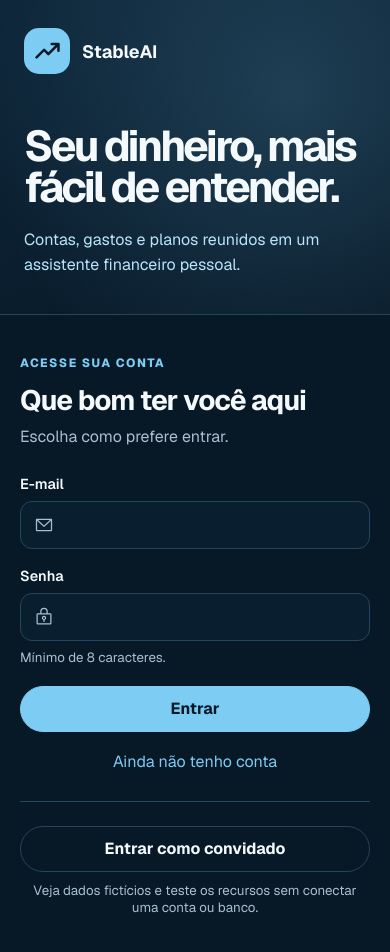
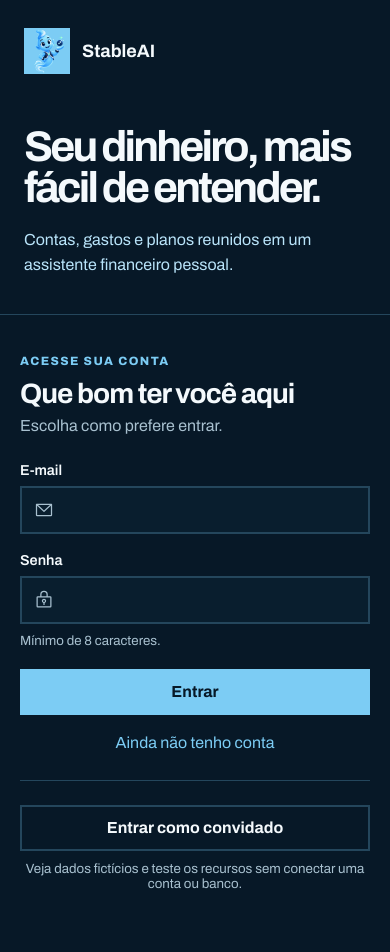
Before and after one commit to caiomldias/stableai, a Next.js app: page / in a window 390 px wide. Shown: the top 952 px of the page. Built offline with nearby package versions, Linux system fonts and the light colour scheme; no server answers; what @radix-ui/themes would draw is missing.

Commit message:
feat: apply StableAI brand system

```diff
--- a/app/globals.css
+++ b/app/globals.css
@@ -11,9 +11,12 @@
   --success: #6fd3a2;
   --danger: #ef8c92;
   --warning: #f1c77c;
-  --radius-card: 16px;
-  --radius-input: 12px;
-  --shadow: 0 16px 44px rgba(2, 16, 27, 0.28);
+  --font-brand: var(--font-archivo), system-ui, sans-serif;
+  --rule-width: 2px;
+  --radius-card: 0px;
+  --radius-input: 0px;
+  --radius-control: 0px;
+  --shadow: none;
   --safe-bottom: max(18px, env(safe-area-inset-bottom));
   --safe-top: max(18px, env(safe-area-inset-top));
 }
@@ -29,11 +32,9 @@ html {
 body {
   margin: 0;
   min-height: 100dvh;
-  background:
-    radial-gradient(circle at 90% -10%, rgba(124, 204, 244, 0.1), transparent 28rem),
-    var(--navy-950);
+  background: var(--navy-950);
   color: var(--white-cold);
-  font-family: var(--font-geist), system-ui, sans-serif;
+  font-family: var(--font-brand);
   -webkit-font-smoothing: antialiased;
 }
 
@@ -71,7 +72,7 @@ a { color: inherit; text-decoration: none; }
 .offline-card {
   max-width: 420px;
   padding: 32px;
-  border: 1px solid var(--navy-700);
+  border: var(--rule-width) solid var(--navy-700);
   border-radius: var(--radius-card);
   background: var(--navy-850);
   box-shadow: var(--shadow);
@@ -86,8 +87,8 @@ a { color: inherit; text-decoration: none; }
   align-items: center;
   justify-content: center;
   gap: 9px;
-  border: 1px solid var(--navy-700);
-  border-radius: 999px;
+  border: var(--rule-width) solid var(--navy-700);
+  border-radius: var(--radius-control);
   padding: 0 18px;
   background: var(--navy-800);
   color: var(--white-cold);
@@ -97,7 +98,7 @@ a { color: inherit; text-decoration: none; }
   white-space: nowrap;
 }
 
-.button:hover { background: #173b55; border-color: #38637f; }
+.button:hover { background: var(--navy-800); border-color: var(--baby-500); }
 .button:active { transform: scale(.98); }
 .button.primary { background: var(--baby-500); border-color: var(--baby-500); color: var(--navy-950); }
 .button.primary:hover { background: var(--baby-300); }
@@ -112,7 +113,8 @@ a { color: inherit; text-decoration: none; }
   height: 52px;
   display: grid;
   place-items: center;
-  border-radius: 16px;
+  border-radius: var(--radius-control);
+  border: var(--rule-width) solid var(--navy-700);
   background: rgba(124, 204, 244, .12);
   color: var(--baby-500);
 }
@@ -126,7 +128,7 @@ a { color: inherit; text-decoration: none; }
 .textarea {
   width: 100%;
   min-height: 48px;
-  border: 1px solid var(--navy-700);
+  border: var(--rule-width) solid var(--navy-700);
   border-radius: var(--radius-input);
   padding: 0 14px;
   background: #091e2e;
@@ -174,14 +176,13 @@ a { color: inherit; text-decoration: none; }
   display: flex;
   flex-direction: column;
   justify-content: space-between;
-  background:
-    radial-gradient(circle at 75% 30%, rgba(124, 204, 244, .18), transparent 20rem),
-    linear-gradient(155deg, var(--navy-850), var(--navy-950));
-  border-right: 1px solid var(--navy-700);
+  background: var(--navy-950);
+  border-right: var(--rule-width) solid var(--navy-700);
 }
 
 .brand-lockup { display: flex; align-items: center; gap: 12px; font-size: 1.12rem; }
-.brand-mark { width: 46px; height: 46px; display: grid; place-items: center; color: var(--navy-950); background: var(--baby-500); border-radius: 15px; }
+.brand-mark { width: 46px; height: 46px; display: grid; place-items: center; color: var(--navy-950); background: var(--baby-500); border-radius: var(--radius-control); }
+.brand-mark img { width: 100%; height: 100%; object-fit: contain; }
 .auth-intro h1 { max-width: 680px; margin: 0 0 20px; font-size: clamp(2.8rem, 6vw, 5.9rem); line-height: .96; letter-spacing: -.065em; }
 .auth-intro p { max-width: 560px; margin: 0; color: var(--baby-300); font-size: clamp(1rem, 1.7vw, 1.32rem); line-height: 1.55; }
 .trust-note { display: flex; align-items: center; gap: 10px; color: var(--text-muted); font-size: .92rem; }
@@ -202,14 +203,14 @@ a { color: inherit; text-decoration: none; }
 .auth-divider::before, .auth-divider::after { content: ""; flex: 1; height: 1px; background: var(--navy-700); }
 
 .segmented { display: grid; grid-template-columns: 1fr 1fr; gap: 4px; padding: 4px; margin-bottom: 24px; border-radius: var(--radius-input); background: #06131f; }
-.segmented button { min-height: 40px; display: flex; align-items: center; justify-content: center; gap: 8px; border: 0; border-radius: 9px; background: transparent; color: var(--text-muted); cursor: pointer; }
+.segmented button { min-height: 40px; display: flex; align-items: center; justify-content: center; gap: 8px; border: 0; border-radius: var(--radius-control); background: transparent; color: var(--text-muted); cursor: pointer; }
 .segmented button.active { background: var(--navy-800); color: var(--white-cold); }
 .auth-form { display: grid; gap: 18px; }
 .input-with-icon { position: relative; }
 .input-with-icon > svg { position: absolute; z-index: 1; top: 14px; left: 14px; color: var(--text-muted); }
 .input-with-icon .input { padding-left: 44px; }
 .code-input { font-family: var(--font-geist-mono); letter-spacing: .4em; font-size: 1.1rem; }
-.auth-message { margin: 16px 0 0; padding: 11px 13px; border-radius: 10px; background: rgba(124, 204, 244, .1); color: var(--baby-300); font-size: .88rem; }
+.auth-message { margin: 16px 0 0; padding: 11px 13px; border: var(--rule-width) solid rgba(124, 204, 244, .25); border-radius: var(--radius-control); background: rgba(124, 204, 244, .1); color: var(--baby-300); font-size: .88rem; }
 .text-button { display: block; margin: 18px auto 0; border: 0; background: transparent; color: var(--baby-500); cursor: pointer; }
 .demo-access { margin-top: 28px; padding-top: 24px; display: grid; gap: 10px; border-top: 1px solid var(--navy-700); text-align: center; color: var(--text-muted); }
 
@@ -232,15 +233,15 @@ a { color: inherit; text-decoration: none; }
   display: flex;
   flex-direction: column;
   background: rgba(7, 24, 39, .94);
-  border-right: 1px solid var(--navy-700);
-  backdrop-filter: blur(18px);
+  border-right: var(--rule-width) solid var(--navy-700);
+  backdrop-filter: none;
 }
 .sidebar .brand-lockup { padding-inline: 8px; margin-bottom: 36px; }
-.sidebar .brand-mark { width: 40px; height: 40px; border-radius: 13px; }
+.sidebar .brand-mark { width: 40px; height: 40px; border-radius: var(--radius-control); }
 .sidebar nav { display: grid; gap: 6px; }
 .sidebar nav button {
   width: 100%; min-height: 48px; display: flex; align-items: center; gap: 13px; padding: 0 14px;
-  border: 0; border-radius: 13px; background: transparent; color: var(--text-muted); font-weight: 600; cursor: pointer;
+  border: 0; border-radius: var(--radius-control); background: transparent; color: var(--text-muted); font-weight: 600; cursor: pointer;
 }
 .sidebar nav button:hover { color: var(--white-cold); background: rgba(124, 204, 244, .07); }
 .sidebar nav button.active { color: var(--navy-950); background: var(--baby-500); }
@@ -257,7 +258,7 @@ a { color: inherit; text-decoration: none; }
 .topbar {
   position: sticky; top: 0; z-index: 15; min-height: 82px; padding: 18px clamp(24px, 4vw, 56px);
   display: flex; align-items: center; justify-content: space-between; gap: 18px;
-  background: rgba(7, 24, 39, .87); border-bottom: 1px solid rgba(36, 70, 92, .8); backdrop-filter: blur(18px);
+  background: var(--navy-950); border-bottom: var(--rule-width) solid var(--navy-700); backdrop-filter: none;
 }
 .topbar-title { display: flex; align-items: center; gap: 12px; min-width: 0; }
 .topbar h1 { margin: 0; font-size: 1.32rem; letter-spacing: -.025em; }
@@ -274,9 +275,9 @@ a { color: inherit; text-decoration: none; }
 .guest-locked-panel p { max-width: 430px; margin: 0 0 8px; color: var(--text-muted); line-height: 1.5; }
 .account-action { min-height: 40px; }
 .notification-button { position: relative; }
-.notification-button > span { position: absolute; top: -3px; right: -3px; min-width: 18px; height: 18px; padding: 0 4px; display: grid; place-items: center; border: 2px solid var(--navy-950); border-radius: 999px; background: var(--baby-500); color: var(--navy-950); font: 750 .65rem var(--font-geist); }
+.notification-button > span { position: absolute; top: -3px; right: -3px; min-width: 18px; height: 18px; padding: 0 4px; display: grid; place-items: center; border: 2px solid var(--navy-950); border-radius: 999px; background: var(--baby-500); color: var(--navy-950); font: 750 .65rem var(--font-brand); }
 .view-content { width: min(1400px, 100%); margin: 0 auto; padding: 34px clamp(24px, 4vw, 56px) 64px; }
-.notice { margin: 18px clamp(24px, 4vw, 56px) 0; padding: 12px 14px; display: flex; align-items: center; justify-content: space-between; gap: 16px; border: 1px solid rgba(124, 204, 244, .32); border-radius: 12px; background: rgba(124, 204, 244, .1); color: var(--baby-300); }
+.notice { margin: 18px clamp(24px, 4vw, 56px) 0; padding: 12px 14px; display: flex; align-items: center; justify-content: space-between; gap: 16px; border: var(--rule-width) solid rgba(124, 204, 244, .32); border-radius: var(--radius-control); background: rgba(124, 204, 244, .1); color: var(--baby-300); }
 .notice button { border: 0; background: transparent; color: var(--white-cold); cursor: pointer; font-weight: 650; }
 .bottom-nav { display: none; }
 
@@ -289,7 +290,7 @@ a { color: inherit; text-decoration: none; }
 .grid-two { display: grid; grid-template-columns: minmax(0, 1.25fr) minmax(300px, .75fr); gap: 18px; }
 .grid-equal { display: grid; grid-template-columns: repeat(2, minmax(0, 1fr)); gap: 18px; }
 
-.panel { border: 1px solid var(--navy-700); border-radius: var(--radius-card); background: var(--navy-850); box-shadow: var(--shadow); }
+.panel { border: var(--rule-width) solid var(--navy-700); border-radius: var(--radius-card); background: var(--navy-850); box-shadow: var(--shadow); }
 .panel-pad { padding: 22px; }
 .panel-header { padding: 20px 22px 0; display: flex; align-items: center; justify-content: space-between; gap: 16px; }
 .panel-header h3 { margin: 0; font-size: 1rem; }
@@ -302,7 +303,7 @@ a { color: inherit; text-decoration: none; }
 .empty-state p { margin: 0 0 20px; color: var(--text-muted); line-height: 1.5; }
 
 .modal-backdrop { position: fixed; inset: 0; z-index: 80; display: grid; place-items: center; padding: 20px; background: rgba(2, 12, 20, .76); backdrop-filter: blur(8px); }
-.modal-sheet { width: min(560px, 100%); max-height: min(780px, calc(100dvh - 32px)); overflow: auto; border: 1px solid var(--navy-700); border-radius: 20px; background: var(--navy-850); box-shadow: 0 30px 90px rgba(0, 0, 0, .45); }
+.modal-sheet { width: min(560px, 100%); max-height: min(780px, calc(100dvh - 32px)); overflow: auto; border: var(--rule-width) solid var(--navy-700); border-radius: var(--radius-card); background: var(--navy-850); box-shadow: none; }
 .modal-header { position: sticky; top: 0; z-index: 1; padding: 20px 22px; display: flex; align-items: flex-start; justify-content: space-between; gap: 16px; background: rgba(13, 37, 56, .96); border-bottom: 1px solid var(--navy-700); backdrop-filter: blur(12px); }
 .modal-header h2 { margin: 0; font-size: 1.25rem; }
 .modal-header p { margin: 5px 0 0; color: var(--text-muted); font-size: .88rem; }
@@ -399,7 +400,7 @@ a { color: inherit; text-decoration: none; }
 .connection-hero { min-height: 250px; padding: 30px; display: flex; align-items: flex-end; justify-content: space-between; gap: 30px; border: 1px solid var(--navy-700); border-radius: var(--radius-card); background: radial-gradient(circle at 80% 10%, rgba(124, 204, 244, .16), transparent 20rem), var(--navy-850); }
 .connection-hero h3 { margin: 22px 0 9px; font-size: 1.6rem; letter-spacing: -.04em; }
 .connection-hero p { max-width: 620px; margin: 0; color: var(--text-muted); line-height: 1.5; }
-.pluggy-button-wrap button { min-height: 46px !important; padding: 0 18px !important; border: 1px solid var(--baby-500) !important; border-radius: 999px !important; background: var(--baby-500) !important; color: var(--navy-950) !important; font: 650 .9rem var(--font-geist) !important; }
+.pluggy-button-wrap button { min-height: 46px !important; padding: 0 18px !important; border: var(--rule-width) solid var(--baby-500) !important; border-radius: var(--radius-control) !important; background: var(--baby-500) !important; color: var(--navy-950) !important; font: 650 .9rem var(--font-brand) !important; }
 .spin { animation: spin .8s linear infinite; }
 .settings-grid { display: grid; grid-template-columns: 1fr 1fr; gap: 18px; }
 .settings-grid h3 { margin: 0; }
@@ -708,3 +709,110 @@ a { color: inherit; text-decoration: none; }
   .transaction-copy > small span { display: none; }
   .period-total { display: none; }
 }
+
+/* StableAI brand application
+   Structural surfaces are intentionally square and flat. Pills remain reserved
+   for status badges and circular controls so the hierarchy stays legible. */
+.sidebar,
+.topbar,
+.modal-header,
+.bottom-nav {
+  background: var(--navy-950);
+}
+
+.sidebar-foot,
+.modal-header,
+.bottom-nav,
+.profile-divider,
+.demo-access {
+  border-color: var(--navy-700);
+}
+
+.panel,
+.modal-sheet,
+.offline-card,
+.module-summary,
+.connection-hero,
+.investment-note,
+.investment-list,
+.vault-card,
+.goal-row,
+.wish-card,
+.assistant-chat,
+.welcome-block,
+.account-card,
+.charge-box {
+  border-radius: 0;
+  box-shadow: none;
+}
+
+.modal-header {
+  border-bottom-width: var(--rule-width);
+  backdrop-filter: none;
+}
+
+.module-summary,
+.connection-hero,
+.investment-note,
+.welcome-block {
+  background: var(--navy-850);
+}
+
+.account-card {
+  background: var(--navy-800);
+}
+
+.button,
+.button.social,
+.input,
+.select,
+.textarea,
+.profile-photo-picker,
+.tab-bar,
+.tab-bar button,
+.goal-actions button,
+.search-box input,
+.original-data,
+.disconnect-options > button,
+.install-guide {
+  border-radius: 0;
+}
+
+.button,
+.input,
+.select,
+.textarea,
+.profile-photo-picker,
+.search-box input,
+.disconnect-options > button {
+  border-width: var(--rule-width);
+}
+
+.tab-bar,
+.segmented {
+  border: var(--rule-width) solid var(--navy-700);
+}
+
+.tab-bar button.active,
+.segmented button.active {
+  background: var(--navy-800);
+  box-shadow: inset 0 -2px 0 var(--baby-500);
+}
+
+.section-heading-row,
+.section-heading,
+.page-heading {
+  border-bottom: var(--rule-width) solid var(--navy-700);
+  padding-bottom: 12px;
+}
+
+.row-icon,
+.goal-visual,
+.assistant-symbol {
+  border-radius: 0;
+  border: var(--rule-width) solid var(--navy-700);
+}
+
+.assistant-card {
+  border-radius: 0;
+}
--- a/app/layout.tsx
+++ b/app/layout.tsx
@@ -1,12 +1,17 @@
 import type { Metadata, Viewport } from "next";
 import { connection } from "next/server";
-import { Geist, Geist_Mono } from "next/font/google";
+import { Archivo, Geist_Mono } from "next/font/google";
 import { Theme } from "@radix-ui/themes";
 import "@radix-ui/themes/styles.css";
 import "./globals.css";
 import { ServiceWorkerRegistration } from "@/components/service-worker-registration";
 
-const geist = Geist({ variable: "--font-geist", subsets: ["latin"] });
+const archivo = Archivo({
+  variable: "--font-archivo",
+  subsets: ["latin"],
+  weight: "variable",
+  display: "swap",
+});
 const geistMono = Geist_Mono({ variable: "--font-geist-mono", subsets: ["latin"] });
 
 export const metadata: Metadata = {
@@ -39,9 +44,9 @@ export const viewport: Viewport = {
 export default async function RootLayout({ children }: Readonly<{ children: React.ReactNode }>) {
   await connection();
   return (
-    <html lang="pt-BR" className={`${geist.variable} ${geistMono.variable}`} data-theme="dark">
+    <html lang="pt-BR" className={`${archivo.variable} ${geistMono.variable}`} data-theme="dark">
       <body>
-        <Theme appearance="dark" accentColor="blue" grayColor="slate" radius="large" scaling="100%">
+        <Theme appearance="dark" accentColor="blue" grayColor="slate" radius="none" scaling="100%">
           {children}
         </Theme>
         <ServiceWorkerRegistration />
--- a/components/auth-screen.tsx
+++ b/components/auth-screen.tsx
@@ -1,6 +1,7 @@
 "use client";
 
 import { FormEvent, useEffect, useState } from "react";
+import Image from "next/image";
 import {
   DeviceMobile,
   EnvelopeSimple,
@@ -8,7 +9,6 @@ import {
   GoogleLogo,
   LockKey,
   ShieldCheck,
-  TrendUp,
 } from "@phosphor-icons/react";
 import { getSupabaseBrowser, isSupabaseConfigured } from "@/lib/supabase-browser";
 
@@ -82,7 +82,7 @@ export function AuthScreen({ onDemo }: { onDemo: () => void }) {
     <main className="auth-page">
       <section className="auth-intro" aria-label="Apresentação">
         <div className="brand-lockup">
-          <span className="brand-mark"><TrendUp size={27} weight="bold" /></span>
+          <span className="brand-mark"><Image src="/stableai-genie.png" alt="" width={46} height={46} priority unoptimized /></span>
           <strong>StableAI</strong>
         </div>
         <div>
--- a/components/finance-app.tsx
+++ b/components/finance-app.tsx
@@ -1,6 +1,7 @@
 "use client";
 
 import { useCallback, useEffect, useMemo, useState } from "react";
+import Image from "next/image";
 import type { Session } from "@supabase/supabase-js";
 import { useRouter } from "next/navigation";
 import {
@@ -13,7 +14,6 @@ import {
   PiggyBank,
   Receipt,
   SignOut,
-  Sparkle,
 } from "@phosphor-icons/react";
 import { Modal } from "@/components/ui/modal";
 import { ProfileSettings, UserAvatar } from "@/components/profile-settings";
@@ -159,7 +159,7 @@ export function FinanceApp({
   return (
     <div className="app-shell">
       <aside className="sidebar">
-        <div className="brand-lockup"><span className="brand-mark"><Sparkle size={25} weight="fill" /></span><strong>StableAI</strong></div>
+        <div className="brand-lockup"><span className="brand-mark"><Image src="/stableai-genie.png" alt="" width={46} height={46} priority unoptimized /></span><strong>StableAI</strong></div>
         <nav aria-label="Principal">
           {navigation.map((item) => <button key={item.id} type="button" className={view === item.id ? "active" : ""} onClick={() => setView(item.id)}><item.icon size={22} weight={view === item.id ? "fill" : "regular"} /><span>{item.label}</span></button>)}
         </nav>
```
Also changed, not shown: public/stableai-genie.png (added), 2 other files (tests, documents, lock files or other folders).
